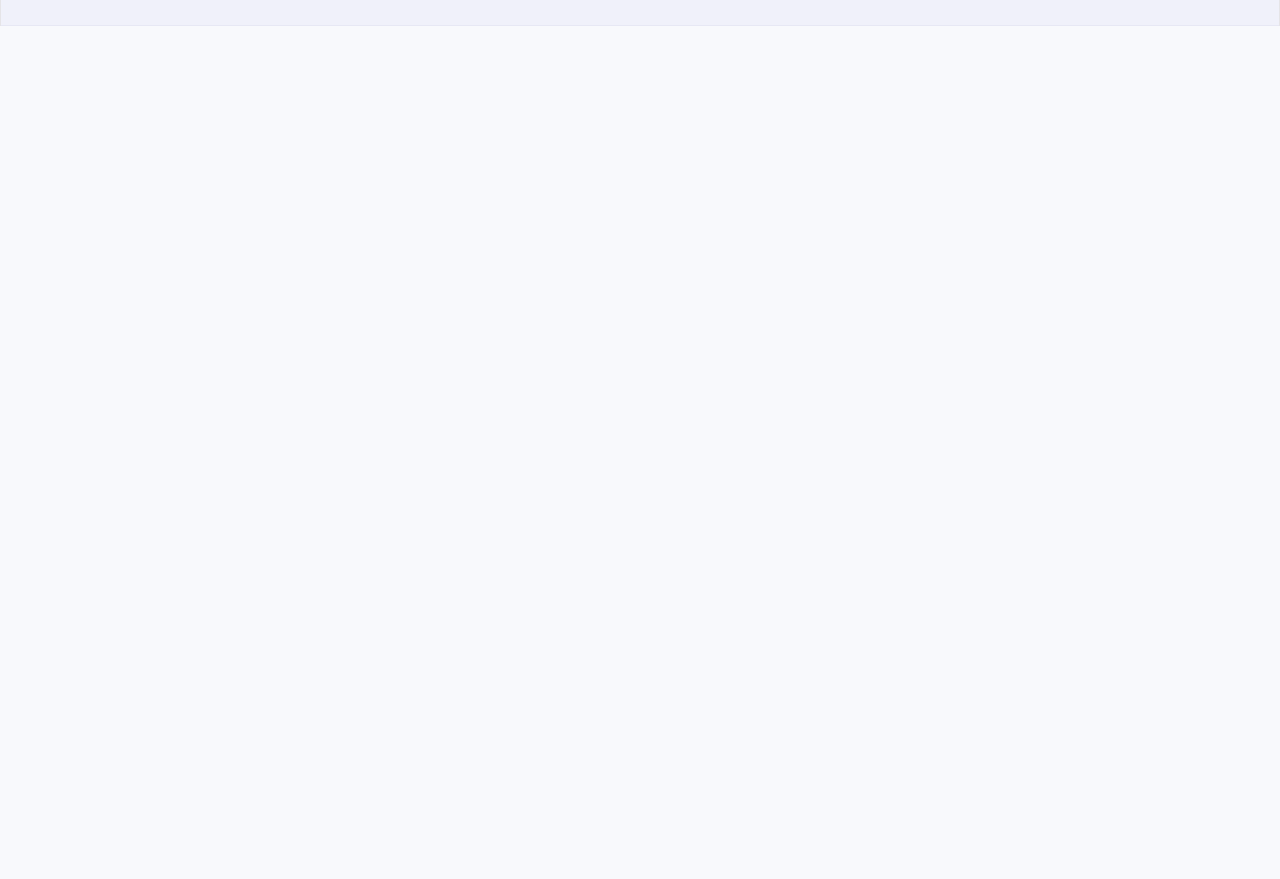
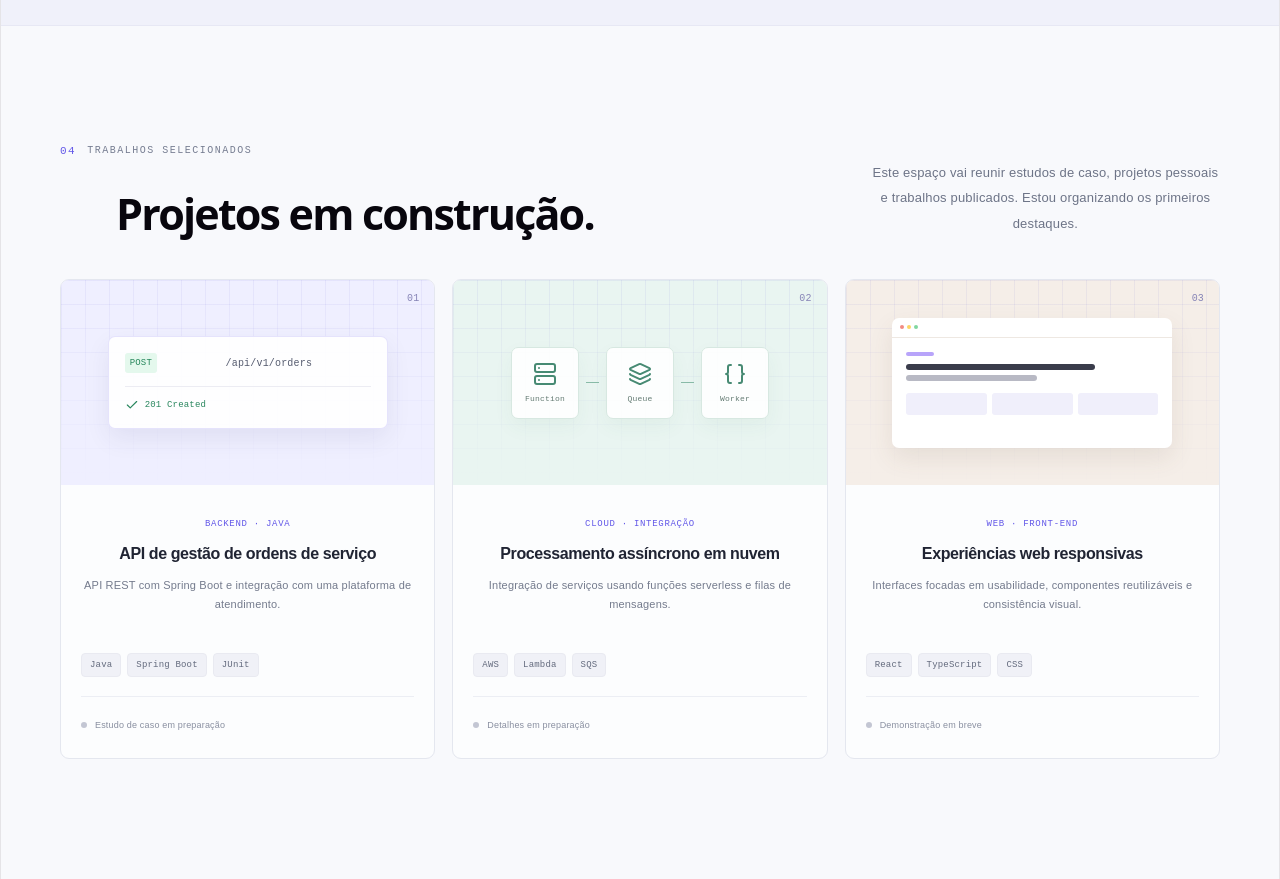
Before and after one commit to edilson-nantes/portifolio-edilson, a React (Vite) app: page / in a window 1280 px wide. Shown: the part 2400-3279 px from the top of the page. Before the commit the page ends 2426 px from the top, so only its background shows below. Built offline with nearby package versions, Linux system fonts and the light colour scheme.

Commit message:
feat: Creation of the projects section with the necessary styles and content

```diff
--- a/src/App.css
+++ b/src/App.css
@@ -606,6 +606,219 @@ h1 span{color:var(--accent)}
   max-width:220px
 }
 
+/* ========================================
+   Projects
+======================================== */
+.projects{padding-bottom:120px}
+.project-grid{
+  display:grid;
+  grid-template-columns:repeat(3,1fr);
+  gap:17px
+}
+.project-card{
+  border:1px solid var(--line);
+  border-radius:9px;
+  background:rgba(255,255,255,.65);
+  overflow:hidden;
+  transition:transform .25s,box-shadow .25s
+}
+.project-card:hover{
+  transform:translateY(-4px);
+  box-shadow:0 16px 35px rgba(40,43,80,.06)
+}
+.project-art{
+  height:205px;
+  position:relative;
+  overflow:hidden;
+  display:flex;
+  align-items:center;
+  justify-content:center;
+  background:#efefff
+}
+.project-2 .project-art{background:#e9f5f1}
+.project-3 .project-art{background:#f5eee8}
+.project-art-grid{
+  position:absolute;
+  inset:0;
+  background-image:linear-gradient(rgba(100,91,210,.08) 1px,transparent 1px),linear-gradient(90deg,rgba(100,91,210,.08) 1px,transparent 1px);
+  background-size:24px 24px;
+  mask-image:linear-gradient(to bottom,black,transparent)
+}
+.project-index{
+  position:absolute;
+  right:15px;
+  top:13px;
+  font:10px var(--mono);color:#8785b7
+}
+.art-api{
+  position:relative;
+  z-index:1;
+  width:75%;
+  padding:16px;
+  background:rgba(255,255,255,.9);
+  border:1px solid rgba(98,87,232,.16);
+  box-shadow:0 10px 24px rgba(50,48,100,.08);
+  border-radius:7px;
+  display:grid;
+  grid-template-columns:auto 1fr;
+  gap:13px 10px;
+  align-items:center
+}
+.art-api>span{
+  font:9px var(--mono);
+  background:#e4f8ed;
+  color:#25855a;
+  border-radius:3px;
+  padding:5px
+}
+.art-api>b{
+  font:10px var(--mono);
+  color:#555b6f
+}
+.art-api>i{
+  grid-column:1/3;
+  display:flex;
+  align-items:center;
+  gap:6px;
+  font:9px var(--mono);
+  color:#28865e;
+  font-style:normal;
+  border-top:1px solid #ececf3;
+  padding-top:11px
+}
+.art-cloud{
+  position:relative;
+  z-index:1;
+  display:flex;
+  align-items:center;
+  gap:7px
+}
+.cloud-node{
+  width:68px;
+  height:72px;
+  display:flex;
+  flex-direction:column;
+  justify-content:center;
+  align-items:center;
+  gap:8px;
+  background:rgba(255,255,255,.9);
+  border:1px solid #d7e8e1;
+  border-radius:7px;
+  color:#478a73;
+  box-shadow:0 8px 20px rgba(54,110,88,.05)
+}
+.cloud-node span{
+  font:8px var(--mono);
+  color:#647b73
+}
+.cloud-connector{
+  width:13px;
+  height:1px;
+  background:#89bba8
+}
+.art-browser{
+  position:relative;
+  z-index:1;
+  width:75%;
+  height:130px;
+  background:white;
+  border-radius:7px;
+  box-shadow:0 10px 25px rgba(99,77,56,.1);
+  overflow:hidden
+}
+.browser-bar{
+  height:20px;
+  border-bottom:1px solid #eee8e2;
+  display:flex;
+  align-items:center;
+  padding:0 8px;
+  gap:3px
+}
+.browser-bar i{
+  width:4px;
+  height:4px
+}
+.browser-content{padding:14px}
+.browser-content>span{
+  display:block;
+  width:28px;
+  height:4px;
+  background:#b8a4fa;
+  border-radius:4px;
+  margin-bottom:8px
+}
+.browser-content>b{
+  display:block;
+  width:75%;
+  height:6px;
+  background:#3a3c4b;
+  border-radius:4px;
+  margin-bottom:5px
+}
+.browser-content>b:nth-of-type(2){
+  width:52%;
+  background:#b8b9c4
+}
+.browser-content>div{
+  display:flex;
+  gap:5px;
+  margin-top:12px
+}
+.browser-content>div i{
+  height:22px;
+  flex:1;
+  background:#f0effb;
+  border-radius:3px
+}
+.project-info{padding:22px 20px 20px}
+.project-type{
+  font:9px var(--mono);
+  letter-spacing:.7px;
+  color:var(--accent)
+}
+.project-info h3{
+  font-size:16px;
+  line-height:1.4;
+  letter-spacing:-.4px;
+  margin:10px 0
+}
+.project-info>p{
+  font-size:11px;
+  line-height:1.8;
+  color:#747b8d;
+  min-height:60px;
+  margin-bottom:17px
+}
+.tag-list{
+  display:flex;
+  gap:6px;
+  flex-wrap:wrap
+}
+.tag-list span,.skill-pills span{
+  font:9px var(--mono);
+  color:#636a7d;
+  background:#f0f1f7;
+  border:1px solid #e9eaf1;
+  padding:6px 8px;
+  border-radius:4px
+}
+.project-status{
+  display:flex;
+  align-items:center;
+  gap:8px;
+  margin-top:19px;
+  padding-top:15px;
+  border-top:1px solid #eceef4;
+  font-size:9px;
+  color:#898fa0
+}
+.status-muted{
+  background:#c3c6d3;
+  box-shadow:none;
+  width:6px;
+  height:6px
+}
+
 
 /* ========================================
    Media Queries
@@ -650,6 +863,10 @@ h1 span{color:var(--accent)}
   }
 
   .about-grid{gap:8%}
+
+  .project-grid{gap:12px}
+  .project-info{padding:19px 15px}
+  .project-art{height:180px}
 }
 
 @media(max-width: 768px){
@@ -786,7 +1003,8 @@ h1 span{color:var(--accent)}
 
   .about-grid,.section-heading,.experience{
     grid-template-columns:1fr;
-    gap:24px}
+    gap:24px
+  }
   .about h2,.section-heading h2,.process-inner>h2,.experience h2{
     font-size:clamp(30px,7vw,40px);
     letter-spacing:-1.5px
@@ -811,6 +1029,17 @@ h1 span{color:var(--accent)}
   }
   .process-inner>h2{margin-bottom:30px}
   .process-step p{font-size:11px}
+
+  .project-card{
+    display:grid;
+    grid-template-columns:1fr
+  }
+  .project-art{height:210px}
+  .project-info{padding:22px}
+  .project-info>p{
+    min-height:auto;
+    font-size:12px
+  }
 }
 
 @media(max-width: 400px){
--- a/src/App.jsx
+++ b/src/App.jsx
@@ -1,7 +1,8 @@
 import { useState } from 'react';
 import { ArrowUpRight, ArrowDownRight, Check,
   ShieldCheck, Braces, Sparkles,
-  Code2, Globe2, Layers3
+  Code2, Globe2, Layers3,
+  Server
  } from 'lucide-react';
 import Header from './components/Header.jsx';
 import { content } from './data/content.jsx';
@@ -76,9 +77,7 @@ function App() {
         <section className="services section-wrap section-pad" id="services">
           <div className="section-heading">
             <div>
-              <div className="section-kicker">
-                <span>02</span>{text.servicesEyebrow}
-              </div>
+              <div className="section-kicker"><span>02</span>{text.servicesEyebrow}</div>
               <h2>{text.servicesTitle}</h2>
             </div>
             <p>{text.servicesIntro}</p>
@@ -114,6 +113,66 @@ function App() {
             </div>
           </div>
         </section>
+
+        <section className="projects section-wrap section-pad" id="projects">
+          <div className="section-heading">
+            <div>
+              <div className="section-kicker"><span>04</span>{text.projectsEyebrow}</div>
+              <h2>{text.projectsTitle}</h2>
+            </div>
+            <p>{text.projectsIntro}</p>
+          </div>
+          <div className="project-grid">
+            {text.projects.map((project, index) => (
+              <article
+                className={`project-card project-${index + 1}`}
+                key={project.title}
+              >
+                <div className="project-art">
+                  <div className="project-art-grid" />
+                  {index === 0 ? (
+                    <div className="art-api">
+                      <span>POST</span>
+                      <b>/api/v1/orders</b>
+                      <i><Check size={14} /> 201 Created</i>
+                    </div>
+                  ) : index === 1 ? (
+                    <div className="art-cloud">
+                      <div className="cloud-node"><Server size={24} /><span>Function</span></div>
+                      <div className="cloud-connector" />
+                      <div className="cloud-node"><Layers3 size={24} /><span>Queue</span></div>
+                      <div className="cloud-connector" />
+                      <div className="cloud-node"><Braces size={24} /><span>Worker</span></div>
+                    </div>
+                  ) : (
+                    <div className="art-browser">
+                      <div className="browser-bar"><i /><i /><i /></div>
+                      <div className="browser-content">
+                        <span />
+                        <b />
+                        <b />
+                        <div><i /><i /><i /></div>
+                      </div>
+                    </div>
+                  )}
+                  <span className="project-index">0{index + 1}</span>
+                </div>
+                <div className="project-info">
+                  <span className="project-type">{project.type}</span>
+                  <h3>{project.title}</h3>
+                  <p>{project.text}</p>
+                  <div className="tag-list">
+                    {project.tags.map(tag => <span key={tag}>{tag}</span>)}
+                  </div>
+                  <div className="project-status">
+                    <span className="status-dot status-muted" />
+                    {project.status}
+                  </div>
+                </div>
+              </article>
+            ))}
+          </div>
+        </section>
       </main>
 
       <footer></footer>
--- a/src/data/content.jsx
+++ b/src/data/content.jsx
@@ -20,7 +20,8 @@ export const content = {
     primaryCta: 'Vamos conversar',
     secondaryCta: 'Explorar meu trabalho',
     proof: ['Desenvolvimento full-stack', 'APIs & integrações', 'Visão de produto'],
-    aboutEyebrow: 'UM POUCO SOBRE MIM', aboutTitle: 'Código é parte da solução. Entender o problema é o começo.',
+    aboutEyebrow: 'UM POUCO SOBRE MIM',
+    aboutTitle: 'Código é parte da solução. Entender o problema é o começo.',
     aboutText: 'Minha experiência combina desenvolvimento full-stack com colaboração em produtos e projetos de software. Já trabalhei com aplicações web, integrações entre plataformas corporativas, serviços em nuvem e qualidade de código. Gosto de soluções bem estruturadas, sustentáveis e alinhadas ao que as pessoas realmente precisam.',
     aboutNote: 'Da descoberta do problema à entrega técnica.',
     servicesEyebrow: 'COMO POSSO AJUDAR',
@@ -31,12 +32,21 @@ export const content = {
       { icon: 'code', number: '02', title: 'Aplicações web & APIs', text: 'Interfaces e serviços backend construídos com atenção à manutenção, validação, segurança e desempenho.' },
       { icon: 'layers', number: '03', title: 'Integrações & automações', text: 'Conexão entre plataformas, APIs e fluxos de trabalho para reduzir tarefas manuais e melhorar processos.' },
     ],
-    processEyebrow: 'MEU JEITO DE TRABALHAR', processTitle: 'Clareza em cada etapa.',
+    processEyebrow: 'MEU JEITO DE TRABALHAR',
+    processTitle: 'Clareza em cada etapa.',
     process: [
       ['01', 'Entender', 'Alinhamos o contexto, as pessoas envolvidas e o resultado esperado.'],
       ['02', 'Planejar', 'Definimos escopo, prioridades e a solução mais adequada para o momento.'],
       ['03', 'Construir', 'Desenvolvo de forma incremental, com atenção à qualidade e à comunicação.'],
       ['04', 'Evoluir', 'Validamos a entrega e identificamos oportunidades para os próximos passos.'],
+    ],
+    projectsEyebrow: 'TRABALHOS SELECIONADOS',
+    projectsTitle: 'Projetos em construção.',
+    projectsIntro: 'Este espaço vai reunir estudos de caso, projetos pessoais e trabalhos publicados. Estou organizando os primeiros destaques.',
+    projects: [
+      { type: 'BACKEND · JAVA', title: 'API de gestão de ordens de serviço', text: 'API REST com Spring Boot e integração com uma plataforma de atendimento.', status: 'Estudo de caso em preparação', tags: ['Java', 'Spring Boot', 'JUnit'] },
+      { type: 'CLOUD · INTEGRAÇÃO', title: 'Processamento assíncrono em nuvem', text: 'Integração de serviços usando funções serverless e filas de mensagens.', status: 'Detalhes em preparação', tags: ['AWS', 'Lambda', 'SQS'] },
+      { type: 'WEB · FRONT-END', title: 'Experiências web responsivas', text: 'Interfaces focadas em usabilidade, componentes reutilizáveis e consistência visual.', status: 'Demonstração em breve', tags: ['React', 'TypeScript', 'CSS'] },
     ],
   },
   en: {
@@ -60,7 +70,8 @@ export const content = {
     primaryCta: "Let's talk",
     secondaryCta: 'Explore my work',
     proof: ['Full-stack development', 'APIs & integrations', 'Product mindset'],
-    aboutEyebrow: 'A LITTLE ABOUT ME', aboutTitle: 'Code is part of the solution. Understanding the problem comes first.',
+    aboutEyebrow: 'A LITTLE ABOUT ME',
+    aboutTitle: 'Code is part of the solution. Understanding the problem comes first.',
     aboutText: "My background combines full-stack development with collaboration across software products and projects. I've worked on web applications, enterprise platform integrations, cloud services, and code quality. I value well-structured, maintainable solutions aligned with what people actually need.",
     aboutNote: 'From problem discovery to technical delivery.',
     servicesEyebrow: 'HOW I CAN HELP',
@@ -71,12 +82,21 @@ export const content = {
       { icon: 'code', number: '02', title: 'Web apps & APIs', text: 'Interfaces and backend services built with maintainability, validation, security, and performance in mind.' },
       { icon: 'layers', number: '03', title: 'Integrations & automation', text: 'Connect platforms, APIs, and workflows to reduce manual tasks and improve processes.' },
     ],
-    processEyebrow: 'HOW I WORK', processTitle: 'Clarity at every step.',
+    processEyebrow: 'HOW I WORK',
+    processTitle: 'Clarity at every step.',
     process: [
       ['01', 'Understand', 'Align on context, stakeholders, and the outcome we want to achieve.'],
       ['02', 'Plan', 'Define scope, priorities, and the right solution for the current needs.'],
       ['03', 'Build', 'Deliver incrementally, with attention to quality and communication.'],
       ['04', 'Improve', 'Validate the result and identify opportunities for what comes next.'],
     ],
+    projectsEyebrow: 'SELECTED WORK',
+    projectsTitle: 'Projects in progress.',
+    projectsIntro: "This space will feature case studies, personal projects, and published work. I'm preparing the first highlights.",
+    projects: [
+      { type: 'BACKEND · JAVA', title: 'Service order management API', text: 'A Spring Boot REST API integrated with a customer support platform.', status: 'Case study in preparation', tags: ['Java', 'Spring Boot', 'JUnit'] },
+      { type: 'CLOUD · INTEGRATION', title: 'Asynchronous cloud processing', text: 'Service integration using serverless functions and message queues.', status: 'Details coming soon', tags: ['AWS', 'Lambda', 'SQS'] },
+      { type: 'WEB · FRONT-END', title: 'Responsive web experiences', text: 'Usability-focused interfaces with reusable components and visual consistency.', status: 'Demo coming soon', tags: ['React', 'TypeScript', 'CSS'] },
+    ],
   },
 };
```
Lines whose indentation alone changed are shown as unchanged.
